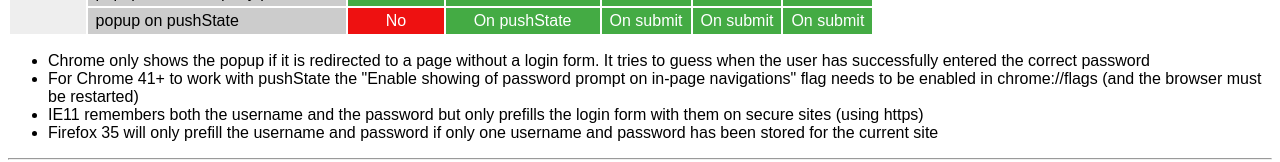
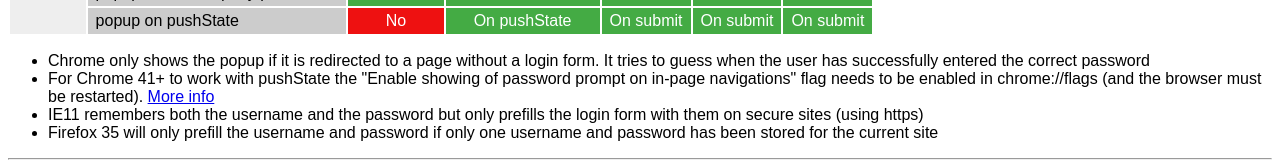
Before and after one commit to mariusGundersen/ajax-login, a website: page index.html in a window 1280 px wide. Shown: the part 376-538 px from the top of the page. Drawn offline with Linux system fonts and the light colour scheme.

Commit message:
added link

```diff
--- a/index.html
+++ b/index.html
@@ -135,7 +135,7 @@
 </table>
 <ul>
   <li>Chrome only shows the popup if it is redirected to a page without a login form. It tries to guess when the user has successfully entered the correct password
-  <li>For Chrome 41+ to work with pushState the "Enable showing of password prompt on in-page navigations" flag needs to be enabled in chrome://flags (and the browser must be restarted)
+  <li>For Chrome 41+ to work with pushState the "Enable showing of password prompt on in-page navigations" flag needs to be enabled in chrome://flags (and the browser must be restarted). <a href="https://code.google.com/p/chromium/issues/detail?can=2&start=0&num=100&q=&colspec=ID%20Pri%20M%20Week%20ReleaseBlock%20Cr%20Status%20Owner%20Summary%20OS%20Modified&groupby=&sort=&id=357696">More info</a>
   <li>IE11 remembers both the username and the password but only prefills the login form with them on secure sites (using https)
   <li>Firefox 35 will only prefill the username and password if only one username and password has been stored for the current site
 </ul>
```
